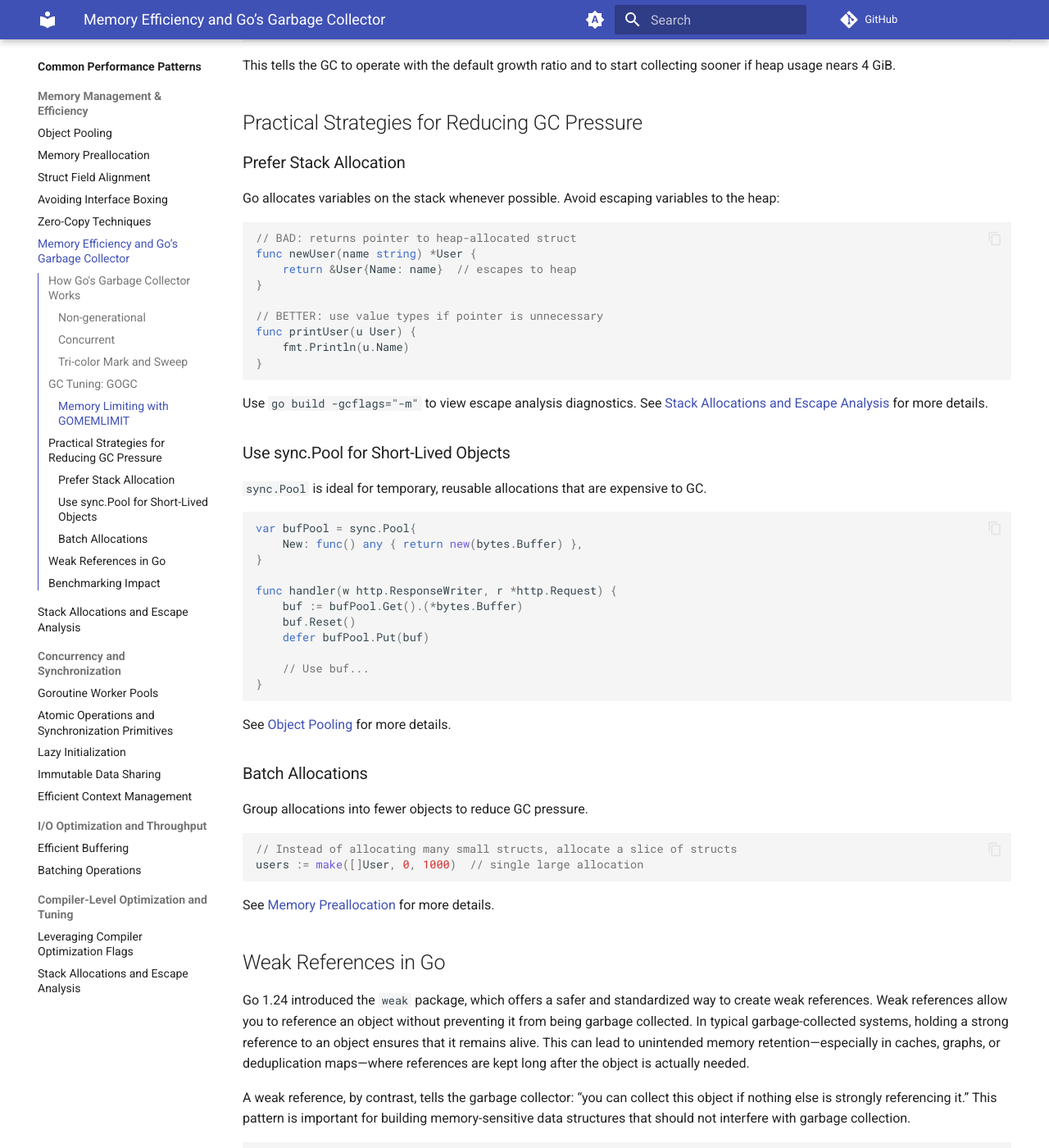
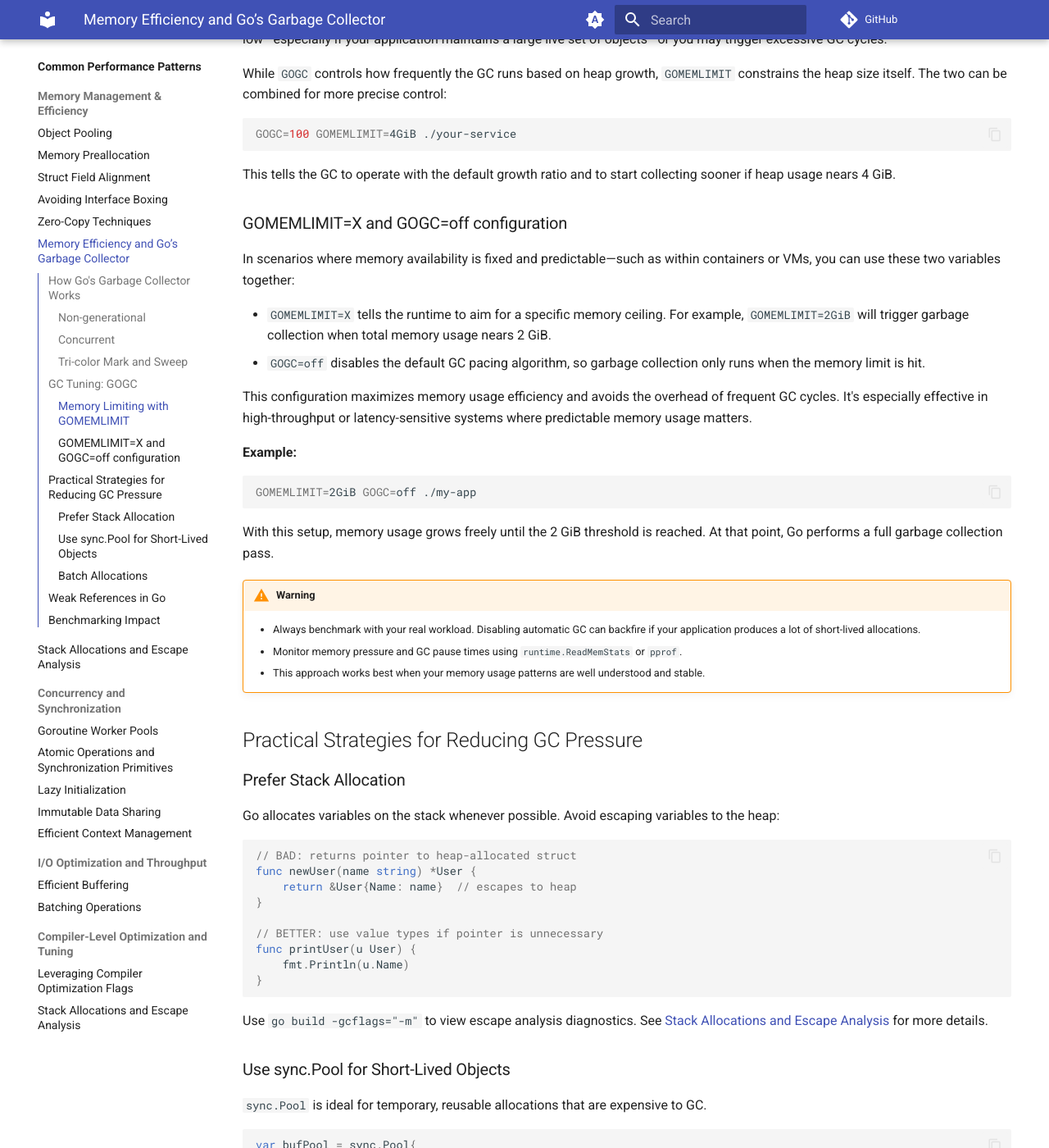
Before and after one commit to maxkulish/go-optimization-guide, an MkDocs documentation site: the page built from docs/01-common-patterns/gc.md, in a window 1280 px wide and 1400 px high, scrolled down 3211 px. Shown: the whole window at 82% size. Built offline with MkDocs 1.6.1 and Material for MkDocs 9.7.7, drawn with Linux system fonts in a browser that asks for light colours; comment, search, counter and statistics services are not loaded; some of the changed text lies outside the part shown.

Commit message:
GC article update, based on Reddit proposals

````diff
--- a/docs/01-common-patterns/gc.md
+++ b/docs/01-common-patterns/gc.md
@@ -6,13 +6,16 @@ This becomes especially relevant in systems prioritizing low latency, predictabl
 
 ## How Go's Garbage Collector Works
 
+!!! info
+    Highly encourage you to read the official [A Guide to the Go Garbage Collector](https://go.dev/doc/gc-guide)! The document provides a detailed description of multiple Go's GC internals.
+
 Go uses a **non-generational, concurrent, tri-color mark-and-sweep** garbage collector. Here's what that means in practice and how it's implemented.
 
 ### Non-generational
 
 Many modern GCs, like those in the JVM or .NET CLR, divide memory into *generations* (young and old) under the assumption that most objects die young. These collectors focus on the young generation, which leads to shorter collection cycles.
 
-Go’s GC takes a different approach. It treats all objects equally—no generational segmentation—because it prioritizes simplicity, short pause times, and concurrent scanning. This design avoids the need to promote logic or complex memory regions. While it does mean that the GC may scan more objects overall, this is mitigated by concurrent execution and fast write barriers.
+Go’s GC takes a different approach. It treats all objects equally—no generational segmentation—not because generational GC conflicts with short pause times or concurrent scanning, but because it hasn’t shown clear, consistent benefits in real-world Go programs with the designs tried so far. This choice avoids the complexity of promotion logic and specialized memory regions. While it can mean scanning more objects overall, this cost is mitigated by concurrent execution and efficient write barriers.
 
 ### Concurrent
 
@@ -98,6 +101,28 @@ GOGC=100 GOMEMLIMIT=4GiB ./your-service
 ```
 
 This tells the GC to operate with the default growth ratio and to start collecting sooner if heap usage nears 4 GiB.
+
+### GOMEMLIMIT=X and GOGC=off configuration
+
+In scenarios where memory availability is fixed and predictable—such as within containers or VMs, you can use these two variables together:
+
+- `GOMEMLIMIT=X` tells the runtime to aim for a specific memory ceiling. For example, `GOMEMLIMIT=2GiB` will trigger garbage collection when total memory usage nears 2 GiB.
+- `GOGC=off` disables the default GC pacing algorithm, so garbage collection only runs when the memory limit is hit.
+
+This configuration maximizes memory usage efficiency and avoids the overhead of frequent GC cycles. It's especially effective in high-throughput or latency-sensitive systems where predictable memory usage matters.
+
+**Example:**
+
+```bash
+GOMEMLIMIT=2GiB GOGC=off ./my-app
+```
+
+With this setup, memory usage grows freely until the 2 GiB threshold is reached. At that point, Go performs a full garbage collection pass.
+
+!!! warning
+    - Always benchmark with your real workload. Disabling automatic GC can backfire if your application produces a lot of short-lived allocations.
+    - Monitor memory pressure and GC pause times using `runtime.ReadMemStats` or `pprof`.
+    - This approach works best when your memory usage patterns are well understood and stable.
 
 ## Practical Strategies for Reducing GC Pressure
 
````
